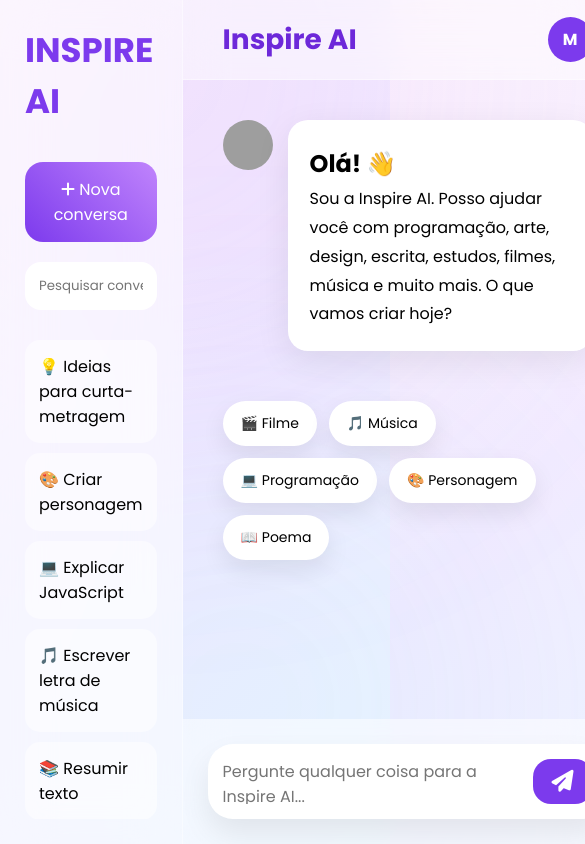
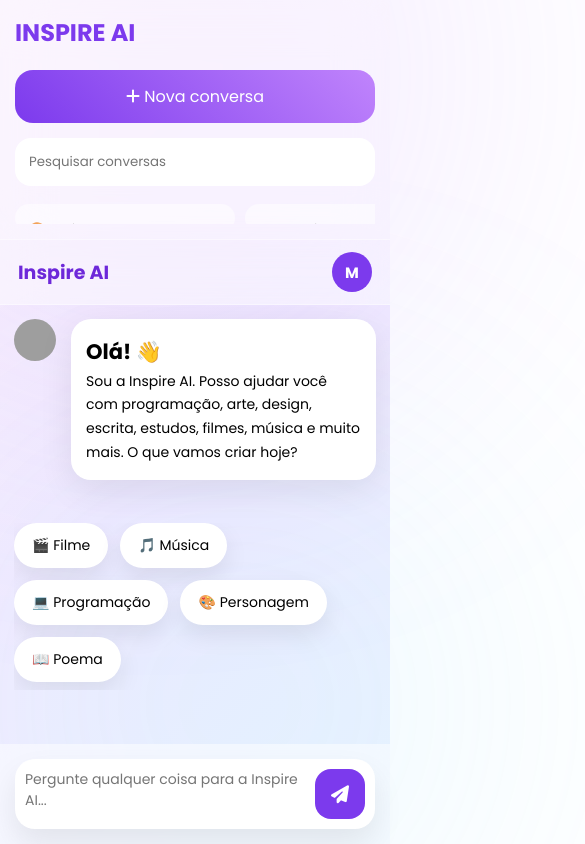
Before and after one commit to halloch/Inspire-Entertainment, a plain HTML site: page inspire-ai.html in a window 390 px wide. Shown: the top 844 px of the page, 585 px wide, since content can reach past the window. Drawn offline with Linux system fonts and the light colour scheme; grey boxes are pictures that could not be loaded.

Commit message:
Atualizar o inspire-ai.html

```diff
--- a/inspire-ai.html
+++ b/inspire-ai.html
@@ -1,3 +1,4 @@
+
 <!DOCTYPE html>
 <html lang="pt-BR">
 <head>
@@ -494,7 +495,311 @@ transition:.3s;
 transform:scale(1.05);
 
 }
-
+/* ===========================
+MOBILE INSPIRE AI
+=========================== */
+
+@media (max-width:900px){
+
+body{
+
+overflow:auto;
+
+}
+
+.app{
+
+flex-direction:column;
+
+height:100vh;
+
+}
+
+.sidebar{
+
+width:100%;
+
+height:270px;
+
+padding:18px;
+
+border-right:none;
+
+border-bottom:1px solid rgba(255,255,255,.4);
+
+}
+
+.logo{
+
+font-size:28px;
+
+margin-bottom:20px;
+
+}
+
+.new-chat{
+
+width:100%;
+
+padding:14px;
+
+}
+
+.search{
+
+margin-top:15px;
+
+}
+
+.history{
+
+margin-top:18px;
+
+display:flex;
+
+gap:10px;
+
+overflow-x:auto;
+
+overflow-y:hidden;
+
+padding-bottom:10px;
+
+}
+
+.history::-webkit-scrollbar{
+
+display:none;
+
+}
+
+.history-item{
+
+min-width:220px;
+
+margin:0;
+
+}
+
+.chat{
+
+height:calc(100vh - 270px);
+
+}
+
+.top{
+
+height:70px;
+
+padding:0 18px;
+
+}
+
+.title{
+
+font-size:22px;
+
+}
+
+.messages{
+
+padding:18px;
+
+gap:18px;
+
+}
+
+.bot-message{
+
+max-width:100%;
+
+padding:18px;
+
+font-size:15px;
+
+line-height:1.7;
+
+}
+
+.user-message{
+
+max-width:90%;
+
+font-size:15px;
+
+padding:16px;
+
+}
+
+.bot img{
+
+width:42px;
+
+height:42px;
+
+}
+
+.bottom{
+
+padding:15px;
+
+}
+
+.input-area{
+
+padding:12px;
+
+border-radius:20px;
+
+}
+
+.input-area textarea{
+
+font-size:15px;
+
+height:40px;
+
+}
+
+.send{
+
+width:55px;
+
+height:55px;
+
+border-radius:16px;
+
+}
+
+.suggestions{
+
+margin-top:20px;
+
+overflow-x:auto;
+
+flex-wrap:nowrap;
+
+padding-bottom:8px;
+
+}
+
+.suggestions::-webkit-scrollbar{
+
+display:none;
+
+}
+
+.chip{
+
+white-space:nowrap;
+
+font-size:13px;
+
+padding:11px 16px;
+
+}
+
+}
+
+/* CELULARES PEQUENOS */
+
+@media (max-width:480px){
+
+.sidebar{
+
+height:240px;
+
+padding:15px;
+
+}
+
+.logo{
+
+font-size:24px;
+
+}
+
+.chat{
+
+height:calc(100vh - 240px);
+
+}
+
+.top{
+
+height:65px;
+
+}
+
+.title{
+
+font-size:19px;
+
+}
+
+.avatar{
+
+width:40px;
+
+height:40px;
+
+font-size:15px;
+
+}
+
+.messages{
+
+padding:14px;
+
+}
+
+.bot-message{
+
+padding:15px;
+
+font-size:14px;
+
+}
+
+.user-message{
+
+padding:14px;
+
+font-size:14px;
+
+}
+
+.input-area{
+
+padding:10px;
+
+}
+
+.input-area textarea{
+
+font-size:14px;
+
+}
+
+.send{
+
+width:50px;
+
+height:50px;
+
+font-size:18px;
+
+}
+
+.chip{
+
+font-size:12px;
+
+padding:10px 14px;
+
+}
+
+}
 </style>
 
 </head>
@@ -532,31 +837,29 @@ placeholder="Pesquisar conversas">
 
 <div class="history">
 
-<div class="history-item">
-
-💡 Ideias para curta-metragem
-
-</div>
-
-<div class="history-item">
+<div class="history-item"
+onclick="historyPrompt('Crie um personagem.')">
 
 🎨 Criar personagem
 
 </div>
 
-<div class="history-item">
+<div class="history-item"
+onclick="historyPrompt('Explique JavaScript.')">
 
 💻 Explicar JavaScript
 
 </div>
 
-<div class="history-item">
+<div class="history-item"
+onclick="historyPrompt('Escreva uma letra de música.')">
 
 🎵 Escrever letra de música
 
 </div>
 
-<div class="history-item">
+<div class="history-item"
+onclick="historyPrompt('Resuma um texto.')">
 
 📚 Resumir texto
 
@@ -1456,14 +1759,13 @@ Posso ajudar com:
 
 }
 
-/* substitua no sendMessage():
-addBot(generateAnswer(text));
-por:
-
-typeWriter(generateAnswer(text));
-
-*/
-
+function historyPrompt(text){
+
+    input.value = text;
+
+    sendMessage();
+
+}
 </script>
 
 </body>
```
